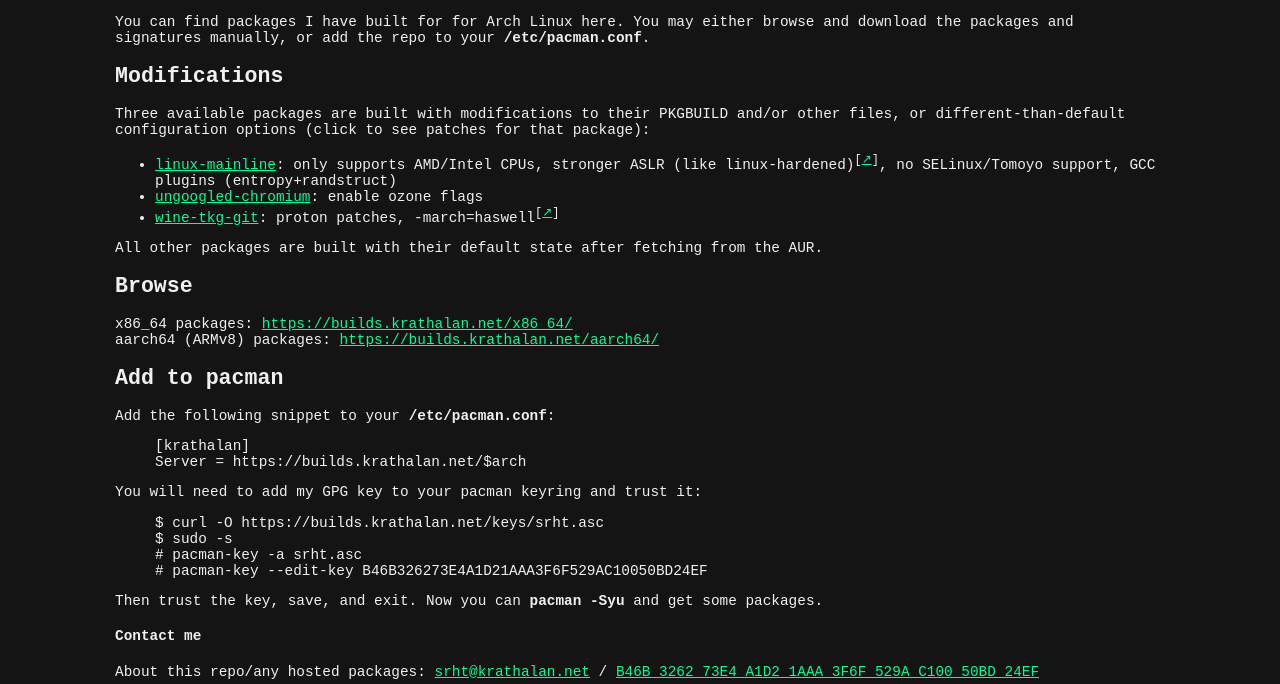
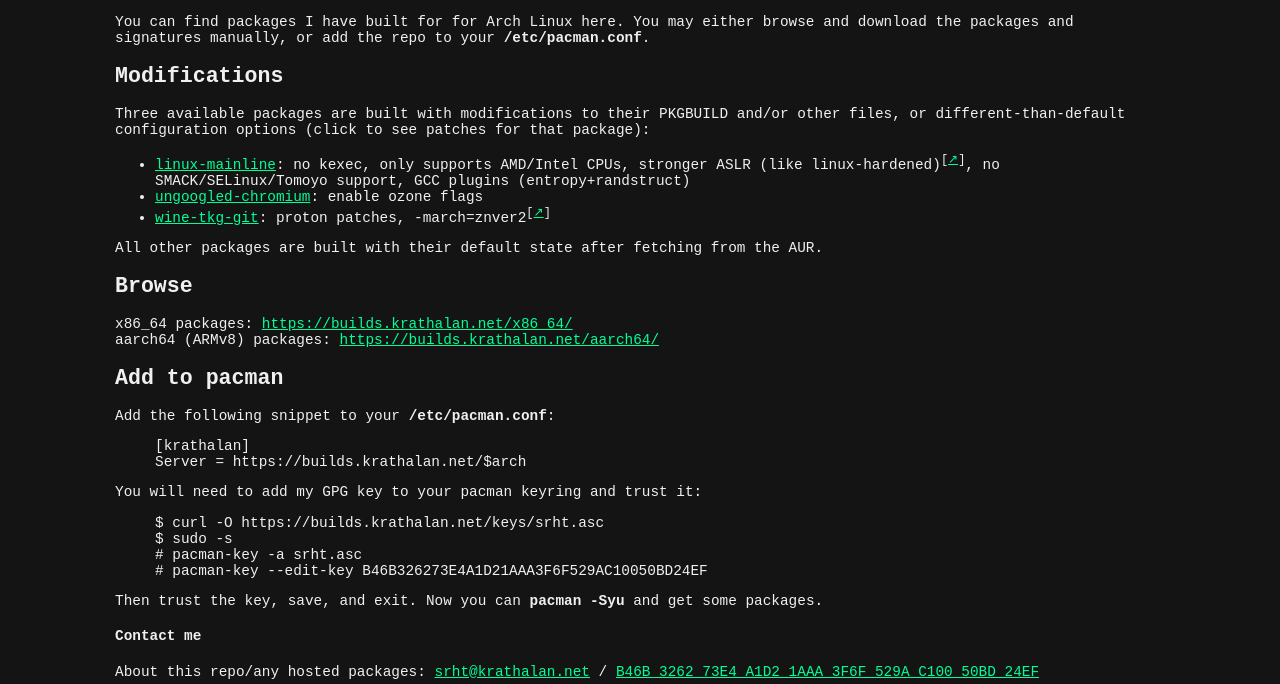
Before and after one commit to krathalan/krathalan.net, a plain HTML site: page builds.html in a window 1280 px wide. Shown: the part 116-800 px from the top of the page. Drawn offline with Linux system fonts and the light colour scheme.

Commit message:
Update builds.html with new info

```diff
--- a/builds.html
+++ b/builds.html
@@ -40,9 +40,9 @@
           <p>
                Three available packages are built with modifications to their PKGBUILD and/or other files, or different-than-default configuration options (click to see patches for that package):
                <ul>
-                    <li><a href="https://git.sr.ht/~krathalan/build-alterations/tree/master/linux-mainline" rel="noopener noreferrer" target="_blank">linux-mainline</a>: only supports AMD/Intel CPUs, stronger ASLR (like linux-hardened)<sup>[<a href="https://wiki.archlinux.org/index.php/Security#Userspace_ASLR_comparison" rel="noopener noreferrer" target="_blank">↗</a>]</sup>, no SELinux/Tomoyo support, GCC plugins (entropy+randstruct)</li>
+                    <li><a href="https://git.sr.ht/~krathalan/build-alterations/tree/master/linux-mainline" rel="noopener noreferrer" target="_blank">linux-mainline</a>: no kexec, only supports AMD/Intel CPUs, stronger ASLR (like linux-hardened)<sup>[<a href="https://wiki.archlinux.org/index.php/Security#Userspace_ASLR_comparison" rel="noopener noreferrer" target="_blank">↗</a>]</sup>, no SMACK/SELinux/Tomoyo support, GCC plugins (entropy+randstruct)</li>
                     <li><a href="https://git.sr.ht/~krathalan/build-alterations/tree/master/ungoogled-chromium" rel="noopener noreferrer" target="_blank">ungoogled-chromium</a>: enable ozone flags</li>
-                    <li><a href="https://git.sr.ht/~krathalan/build-alterations/tree/master/wine-tkg-git" rel="noopener noreferrer" target="_blank">wine-tkg-git</a>: proton patches, -march=haswell<sup>[<a href="https://gcc.gnu.org/onlinedocs/gcc/x86-Options.html" rel="noopener noreferrer" target="_blank">↗</a>]</sup></li>
+                    <li><a href="https://git.sr.ht/~krathalan/build-alterations/tree/master/wine-tkg-git" rel="noopener noreferrer" target="_blank">wine-tkg-git</a>: proton patches, -march=znver2<sup>[<a href="https://gcc.gnu.org/onlinedocs/gcc/x86-Options.html" rel="noopener noreferrer" target="_blank">↗</a>]</sup></li>
                </ul>
           </p>
 
```
